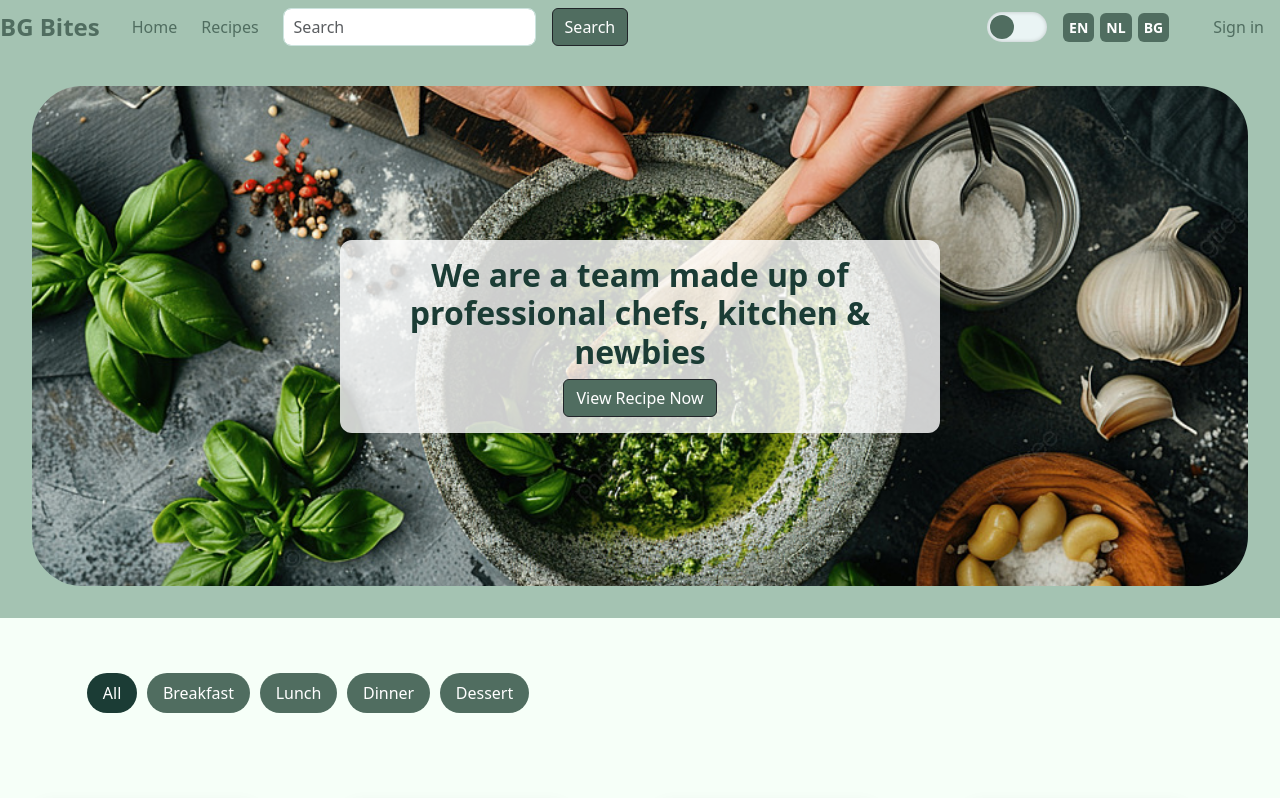
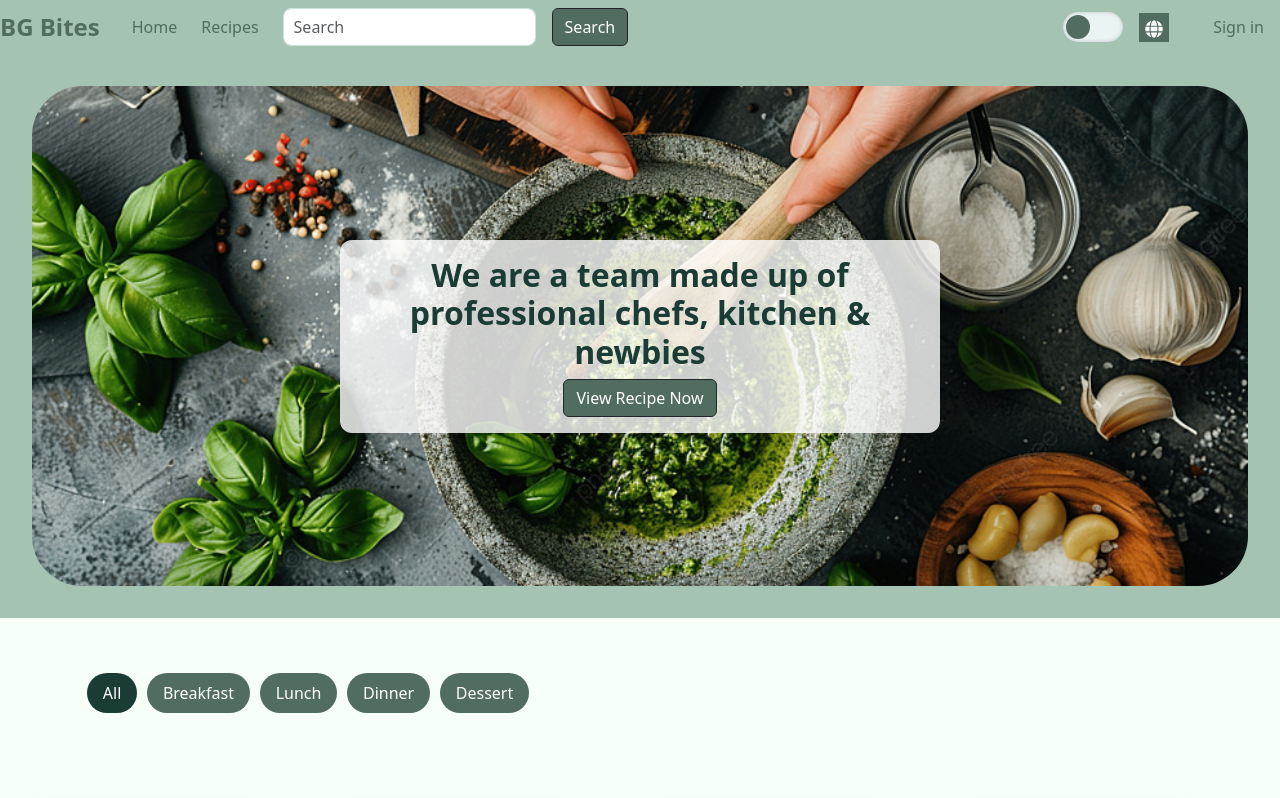
Before and after one commit to jaklin99/BgBites, a React (Create React App) app in the folder frontend/: page / in a window 1280 px wide. Shown: the top 798 px of the page. Built offline with nearby package versions, Linux system fonts and the light colour scheme.

Commit message:
changing the design and the language options - not completed yet

```diff
--- a/frontend/src/App.css
+++ b/frontend/src/App.css
@@ -1073,24 +1073,47 @@ body {
 /* LANGUAGE SWITCHER */
 
 .language-switcher {
-  display: flex;
-  gap: 6px;
+  position: relative;
   margin-right: 12px;
 }
 
-.language-switcher button {
+.language-icon {
   border: none;
-  background: transparent;
-  font-weight: 600;
+  background: none;
+  font-size: 18px;
   cursor: pointer;
-  font-size: 14px;
-  padding: 4px 6px;
-  border-radius: 6px;
-  transition: background 0.2s;
+  color: var(--text-color);
 }
 
-.language-switcher button:hover {
-  background: rgba(0, 0, 0, 0.08);
+/* Dropdown */
+
+.language-menu {
+  position: absolute;
+  top: 35px;
+  right: 0;
+  background: var(--card-bg);
+  border-radius: 8px;
+  box-shadow: 0 4px 10px rgba(0,0,0,0.15);
+  display: flex;
+  flex-direction: column;
+  padding: 6px;
+  z-index: 1000;
+}
+
+.language-menu button {
+  border: none;
+  padding: 6px 12px;
+  text-align: left;
+  cursor: pointer;
+  border-radius: 6px;
+}
+
+.language-menu button:hover {
+  background: rgba(0,0,0,0.08);
+}
+
+body.dark .language-menu button:hover {
+  background: rgba(255,255,255,0.15);
 }
 
 /* DARK MODE */
--- a/frontend/src/components/Navbar.js
+++ b/frontend/src/components/Navbar.js
@@ -3,7 +3,7 @@ import { Link } from "react-router-dom";
 import ThemeToggle from "./ThemeToggle";
 import "../App.css";
 import { Form, FormControl, Button } from "react-bootstrap";
-import { FaBars, FaTimes } from "react-icons/fa";
+import { FaBars, FaTimes, FaGlobe } from "react-icons/fa";
 
 import { useTranslation } from "react-i18next";
 import i18n from "i18next";
@@ -14,6 +14,7 @@ const Navbar = () => {
   const [theme, setTheme] = useState("light");
   const [menuOpen, setMenuOpen] = useState(false);
   const [isAdminLoggedIn, setIsAdminLoggedIn] = useState(false);
+  const [langOpen, setLangOpen] = useState(false);
 
   useEffect(() => {
     const storedTheme = localStorage.getItem("theme");
@@ -40,8 +41,13 @@ const Navbar = () => {
 
   const toggleMenu = () => setMenuOpen(!menuOpen);
 
+  const toggleLanguageMenu = () => {
+    setLangOpen(!langOpen);
+  };
+
   const changeLanguage = (lng) => {
     i18n.changeLanguage(lng);
+    setLangOpen(false);
   };
 
   return (
@@ -51,7 +57,6 @@ const Navbar = () => {
           <Link to="/">BG Bites</Link>
         </div>
 
-        {/* Hamburger */}
         <div className="menu-icon" onClick={toggleMenu}>
           {menuOpen ? <FaTimes /> : <FaBars />}
         </div>
@@ -104,11 +109,19 @@ const Navbar = () => {
         <div className="navbar-right">
           <ThemeToggle theme={theme} toggleTheme={toggleTheme} />
 
-          {/* Language Switcher */}
+          {/* LANGUAGE DROPDOWN */}
           <div className="language-switcher">
-            <button onClick={() => changeLanguage("en")}>EN</button>
-            <button onClick={() => changeLanguage("nl")}>NL</button>
-            <button onClick={() => changeLanguage("bg")}>BG</button>
+            <button className="language-icon" onClick={toggleLanguageMenu}>
+              <FaGlobe />
+            </button>
+
+            {langOpen && (
+              <div className="language-menu">
+                <button onClick={() => changeLanguage("en")}>EN</button>
+                <button onClick={() => changeLanguage("nl")}>NL</button>
+                <button onClick={() => changeLanguage("bg")}>БГ</button>
+              </div>
+            )}
           </div>
 
           <Link to="/admin/login" className="btn-signup">
```
